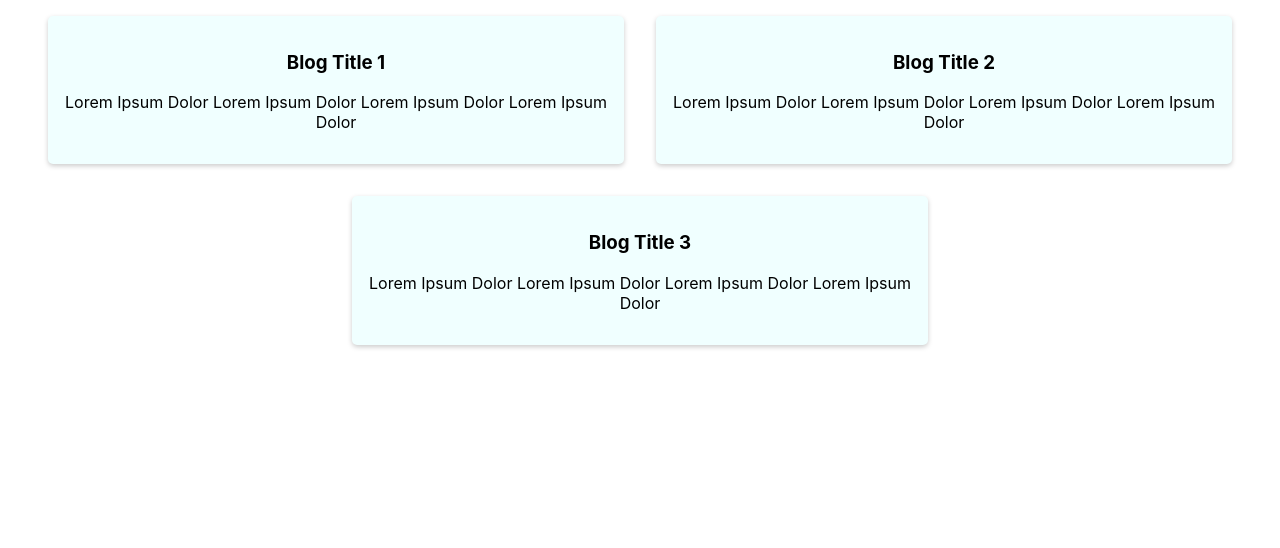
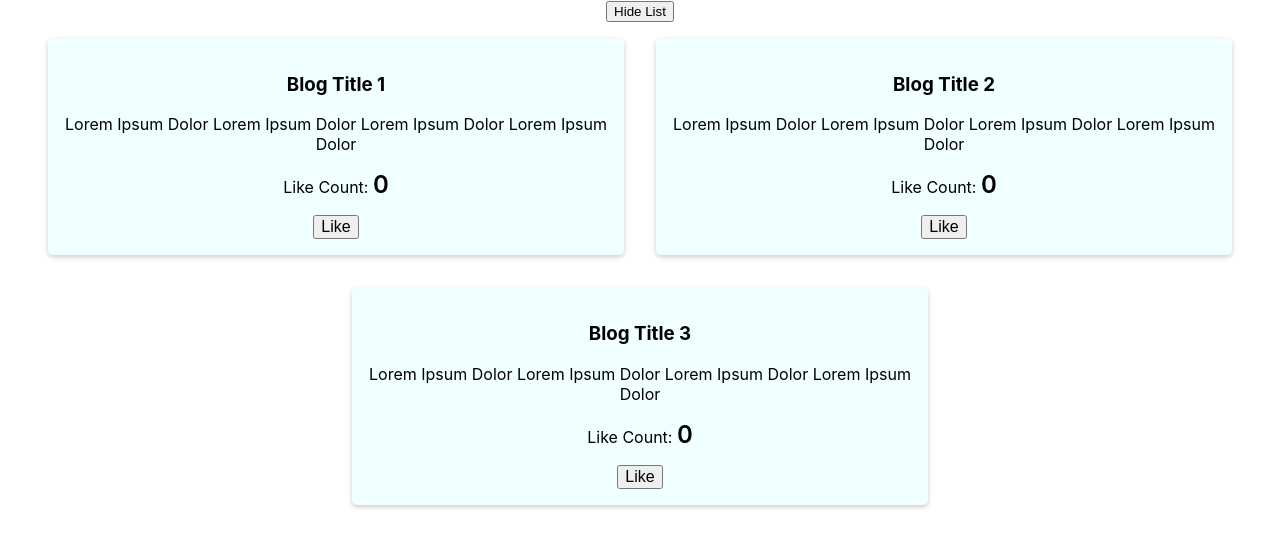
Before and after one commit to JSingh1003/first-react-app, a React (Create React App) app: page / in a window 1280 px wide. Shown: the top 548 px of the page. Built offline with nearby package versions, Linux system fonts and the light colour scheme.

Commit message:
Components in Detail, using Prop and useState

```diff
--- a/src/App.js
+++ b/src/App.js
@@ -2,8 +2,11 @@ import logo from "./logo.svg";
 import "./App.css";
 import BlogCard from "./BlogCard";
 import { isArrayEmpty } from "./Utils";
+import { useState } from "react";
 
 function App() {
+  const [showBlogs, setShowBlogs] = useState(true);
+
   const blogArr = [
     {
       id: 1,
@@ -40,7 +43,19 @@ function App() {
         );
       });
 
-  return <div className="App">{blogCards}</div>;
+  const onHideBtnClick = () => {
+    setShowBlogs(!showBlogs);
+  };
+
+  return (
+    <div className="App">
+      <button onClick={onHideBtnClick}>
+        {showBlogs ? "Hide List" : "Show List"}
+      </button>
+      <br></br>
+      {showBlogs ? blogCards : null}
+    </div>
+  );
 }
 
 export default App;
--- a/src/BlogCard.js
+++ b/src/BlogCard.js
@@ -1,17 +1,28 @@
-import React from "react";
+import React, { useState } from "react";
 
 import { dumpLogs } from "./Utils";
 
 import classes from "./BlogCard.module.css";
 
-const BlogCard = (props) => {
+function BlogCard(props) {
   //   dumpLogs(props);
+  const [count, setCount] = useState(0);
+
+  const onLikeBtnClick = () => {
+    setCount(count + 1);
+  };
+
   return (
     <div className={classes.BlogCard} key={props.id}>
       <h3>{props.title}</h3>
       <p>{props.description}</p>
+
+      <p>
+        Like Count: <span className={classes.LikeCount}>{count}</span>
+      </p>
+      <button onClick={onLikeBtnClick}>Like</button>
     </div>
   );
-};
+}
 
 export default BlogCard;
--- a/src/BlogCard.module.css
+++ b/src/BlogCard.module.css
@@ -5,6 +5,16 @@
     border-radius: 5px;
     box-shadow: 0 2px 5px #ccc;
     background-color: azure;
+
+    font-size: 16px;
+}
+.BlogCard > button{
+    font-size: 16px;
+}
+
+.LikeCount{
+    font-weight: 600;
+    font-size: 24px;
 }
 
 @media (min-width: 992px){
```
